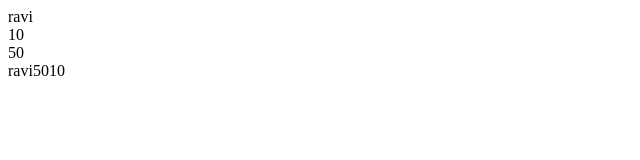
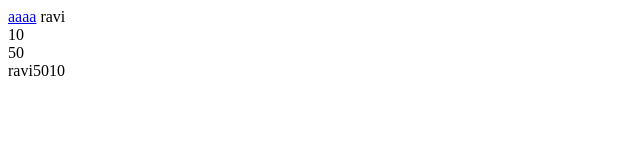
Before and after one commit to harish244/test, a plain HTML site: page index.html in a window 1280 px wide. Shown: the full height of the page, 0-640 px from the left. Drawn offline with Linux system fonts and the light colour scheme.

Commit message:
Update index.html

```diff
--- a/index.html
+++ b/index.html
@@ -1,7 +1,7 @@
 <!doctype html>
 <html>
 <body>
-  <a href="harish244/test/edit/master/read.html"></a>
+  <a href="master/read.html">aaaa</a>
 <script lang="javascript" type="text/javascript">
 var age = 50;
 var name = "ravi";
```
